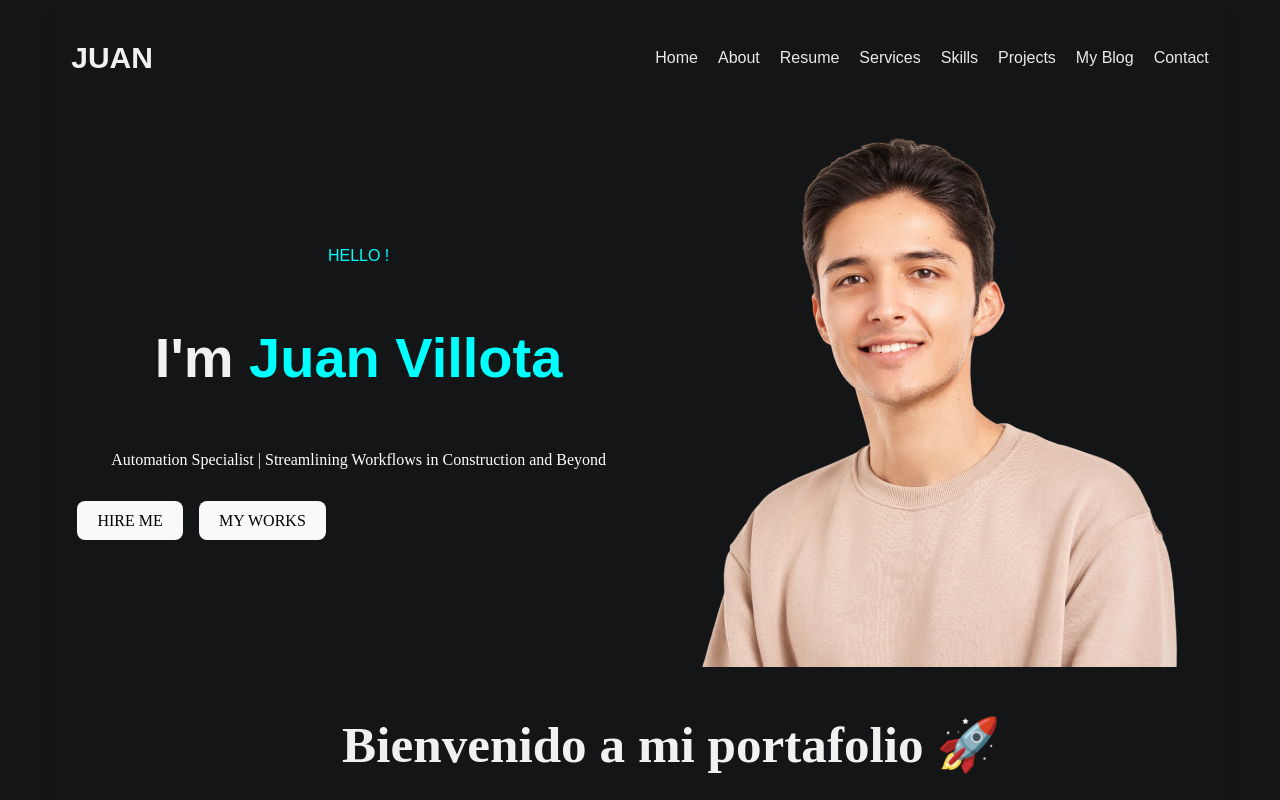
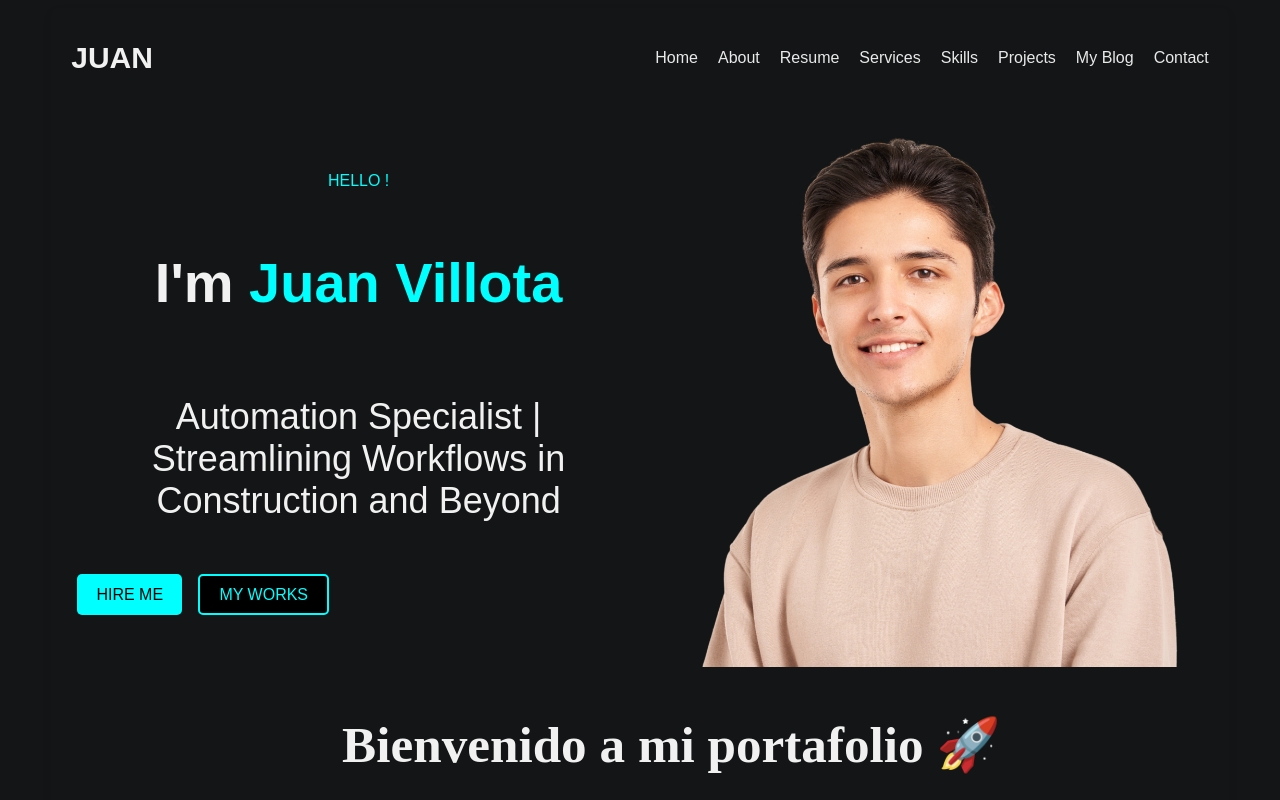
Before and after one commit to juanchovg1/mi-portafolio-frontend, a React (Vite) app: page / in a window 1280 px wide. Shown: the top 800 px of the page. Built offline with nearby package versions, Linux system fonts and the light colour scheme.

Commit message:
Add description text styling and primary/secondary button styles in ProfileSection.css

```diff
--- a/src/components/ProfileSection.jsx
+++ b/src/components/ProfileSection.jsx
@@ -10,14 +10,14 @@ return (
         <h1 className="name-text">
             I'm <span className="name-highlight">Juan Villota</span>
         </h1>
-        <p className="text-xl mt-4 max-w-xl">
+        <p className="description-text">
             Automation Specialist | Streamlining Workflows in Construction and Beyond
         </p>
         <div className="profile-buttons">
-            <button className="bg-teal-400 text-black px-6 py-2 rounded-full font-semibold">
+            <button className="button-primary">
             HIRE ME
             </button>
-            <button className="border-2 border-white px-6 py-2 rounded-full font-semibold">
+            <button className="button-secondary">
             MY WORKS
             </button>
         </div>
--- a/src/styles/components/ProfileSection.css
+++ b/src/styles/components/ProfileSection.css
@@ -44,6 +44,13 @@
     color: #00FFFF;
 }
 
+.description-text {
+    font-family: 'Poppins', sans-serif;
+    font-weight: 400;
+    font-size: 36px;
+    color: #f1f1f1;
+}
+
 .profile-image {
     flex: 1;
     display: flex;
@@ -65,6 +72,40 @@
     gap: 16px;
 }
 
+.button-primary {
+    background-color: #00FFFF;
+    color: black;
+    padding: 0.6em 1.2em;
+    border: none;
+    border-radius: 5px;
+    font-family: 'Poppins', sans-serif;
+    font-weight: 500;
+    cursor: pointer;
+    transition: background-color 0.3s, transform 0.3s;
+}
+
+.button-primary:hover {
+    background-color: #008080;
+    transform: scale(1.05);
+}
+
+.button-secondary {
+    background-color: black;
+    color: #00FFFF;
+    padding: 0.6em 1.2em;
+    border: 2px solid #00FFFF;
+    border-radius: 5px;
+    font-family: 'Poppins', sans-serif;
+    font-weight: 500;
+    cursor: pointer;
+    transition: background-color 0.3s, transform 0.3s;
+}
+
+.button-secondary:hover {
+    background-color: #333;
+    transform: scale(1.05);
+}
+
 @media (max-width: 768px) {
     .profile-content {
         flex-direction: column;
```
